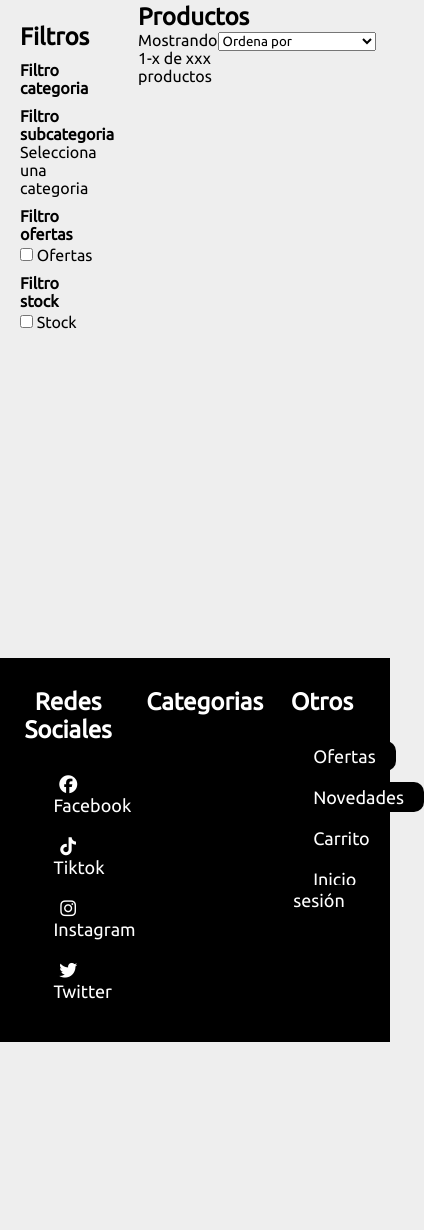
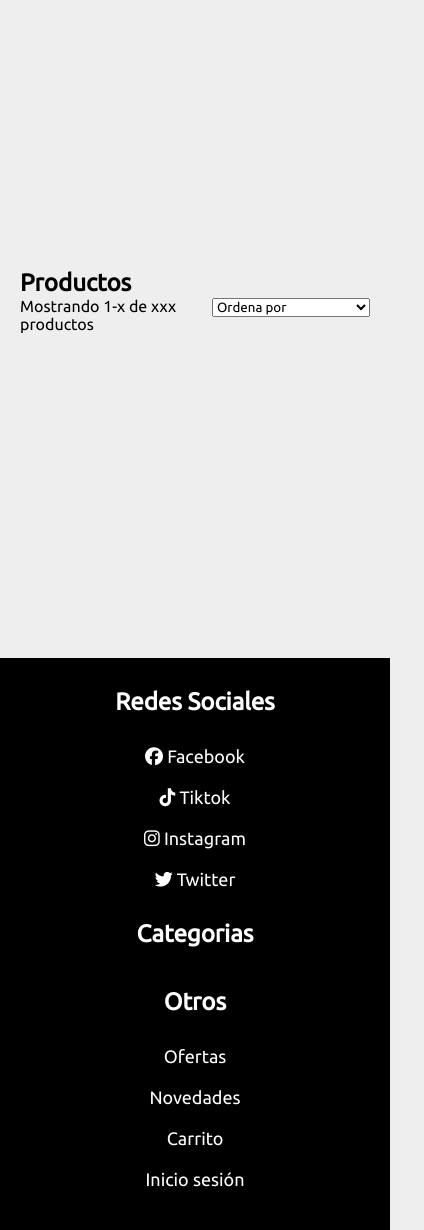
Before and after one commit to ariolop/DWEC, a website: page Tienda/src/productos.html in a window 390 px wide. Shown: the part 183-1413 px from the top of the page, 424 px wide, since content can reach past the window. Before the commit the page ends 1225 px from the top, so only its background shows below. Drawn offline with nearby package versions, Linux system fonts and the light colour scheme; no server answers.

Commit message:
Productos responsive

```diff
--- a/Tienda/src/sass/footer.scss
+++ b/Tienda/src/sass/footer.scss
@@ -1,17 +1,28 @@
+@use './mixins.scss' as mixins;
+
 @mixin footer()
 {
     .footer
     {
         background-color: black;
         display: flex;
+        flex-flow: row wrap;
         justify-content: space-evenly;
         padding: 20px 0px;
 
         .col
         {
-            width: 25%;
+            width: 100%;
             color: white;
             padding: 10px;
+
+            @include mixins.extrasmall {
+                width: 40%;
+            }
+
+            @include mixins.small {
+                width: 25%;
+            }
 
             h2 {
                 text-align: center;
@@ -24,7 +35,6 @@
                 margin-top: 20px;
 
                 a {
-                    width: 30%;
                     text-align: center;
                     color: white;
                     padding: 5px 20px;
--- a/Tienda/src/sass/mixins.scss
+++ b/Tienda/src/sass/mixins.scss
@@ -1,7 +1,7 @@
 @mixin carta() {
     .carta {
         min-height: 300px;
-        max-width: 180px;
+        max-width: 160px;
         border-radius: 10px;
         background-color: white;
 
--- a/Tienda/src/sass/productos.scss
+++ b/Tienda/src/sass/productos.scss
@@ -17,16 +17,27 @@ body {
 
 main {
     display: flex;
+    flex-flow: row wrap;
+    justify-content: center;
     min-height: 80vh;
-    max-width: 1200px;
+    max-width: 1400px;
     margin: auto;
 
     .filtrosOrdenacion {
-        width: 20%;
-        padding: 20px;
+        width: 100%;
+        @include mixins.small {
+            width: 20%;
+            padding: 20px;
+        }
 
         .filtros {
             margin-top: 20px;
+            display: none;
+
+            @include mixins.small {
+                display: flex;
+                flex-flow: column;
+            }
 
             &>div {
                 margin-top: 10px;
@@ -40,8 +51,12 @@ main {
     }
 
     .container {
-        width: 80%;
+        width: 100%;
         padding: 20px;
+
+        @include mixins.small {
+            width: 65%;
+        }
 
         .error {
             display: none;
```
Also changed, not shown: Tienda/src/css/bootstrap/bootstrap.css, Tienda/src/css/carrito.css, Tienda/src/css/index.css, Tienda/src/css/producto.css, Tienda/src/css/productos.css, Tienda/src/css/tramitarPedido.css, 5 other files.
